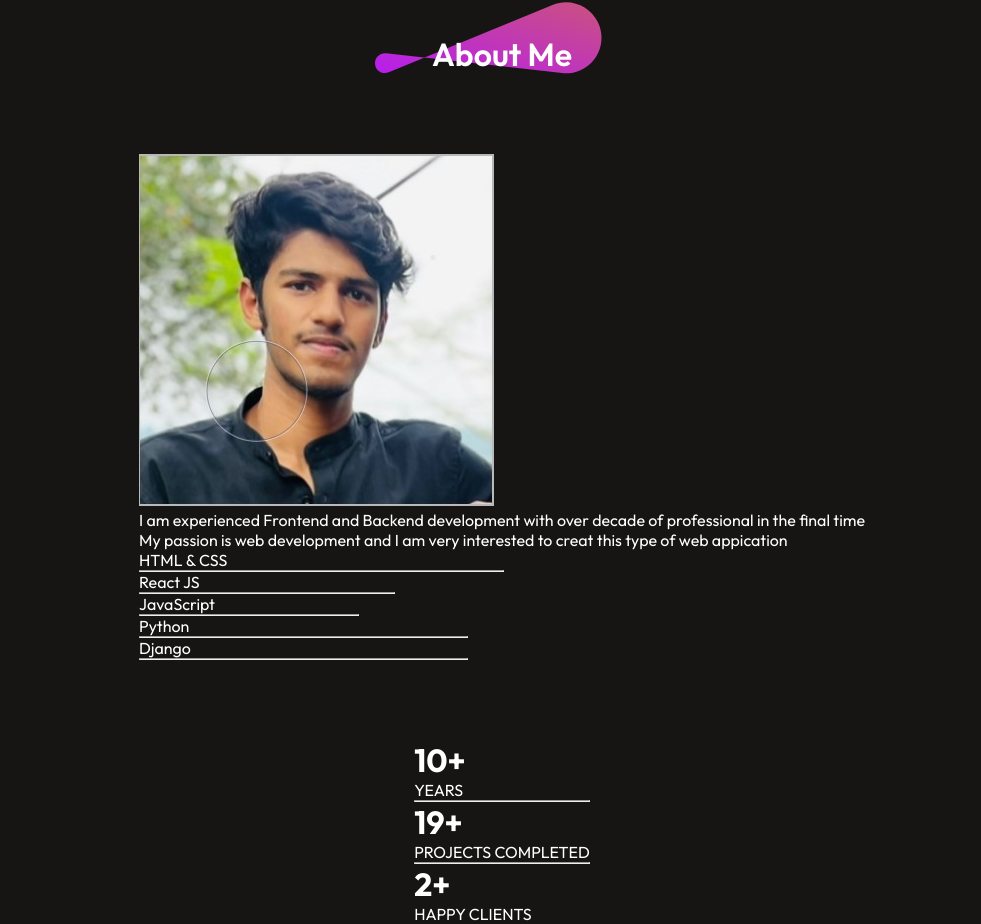
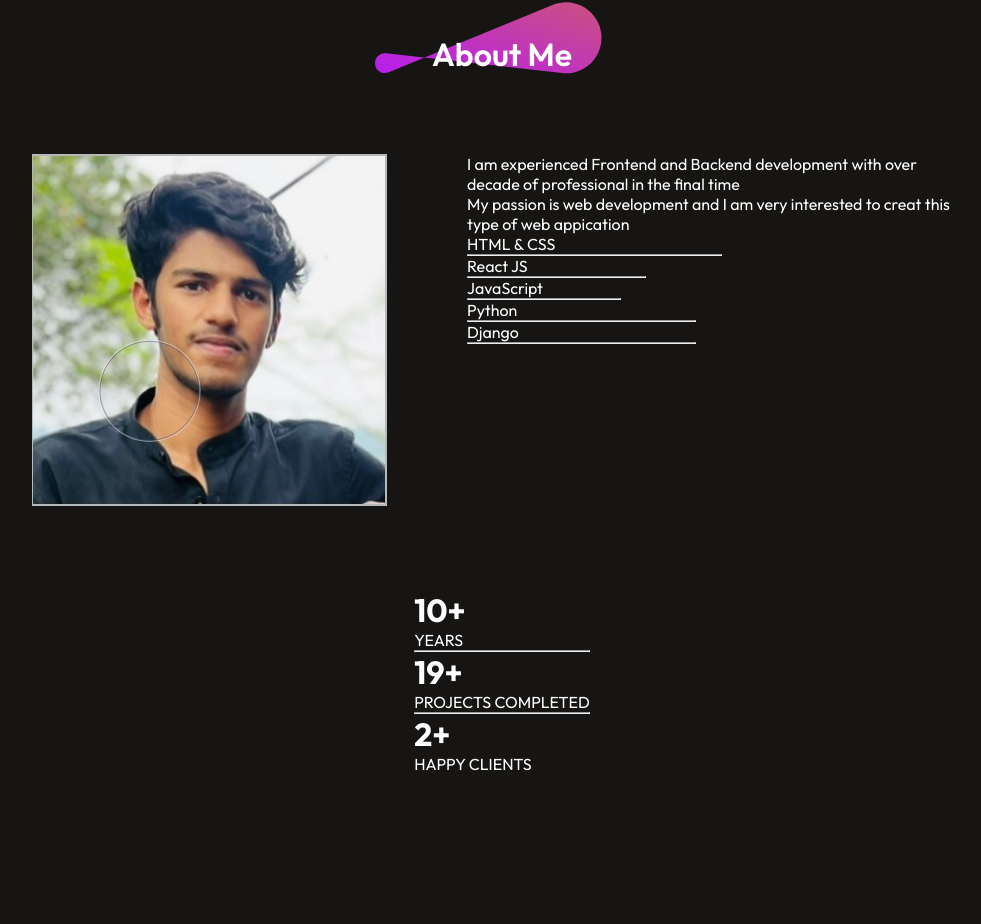
Before and after one commit to Ameen-K-Nejeeb/portfolio, a React (Vite) app in the folder protfolio/: page / in a window 1280 px wide. Shown: the part 1504-2428 px from the top of the page, without its empty margins (138-1119 px from the left). After the commit the page ends 2278 px from the top, so only its background shows below. Built offline with nearby package versions, Linux system fonts and the light colour scheme.

Commit message:
update : about section update to column

```diff
--- a/protfolio/src/components/About/About.css
+++ b/protfolio/src/components/About/About.css
@@ -20,3 +20,7 @@
     right: 0;
     z-index: -1;
 }
+.about-section{
+    display: flex;
+    gap: 80px;
+}
```
